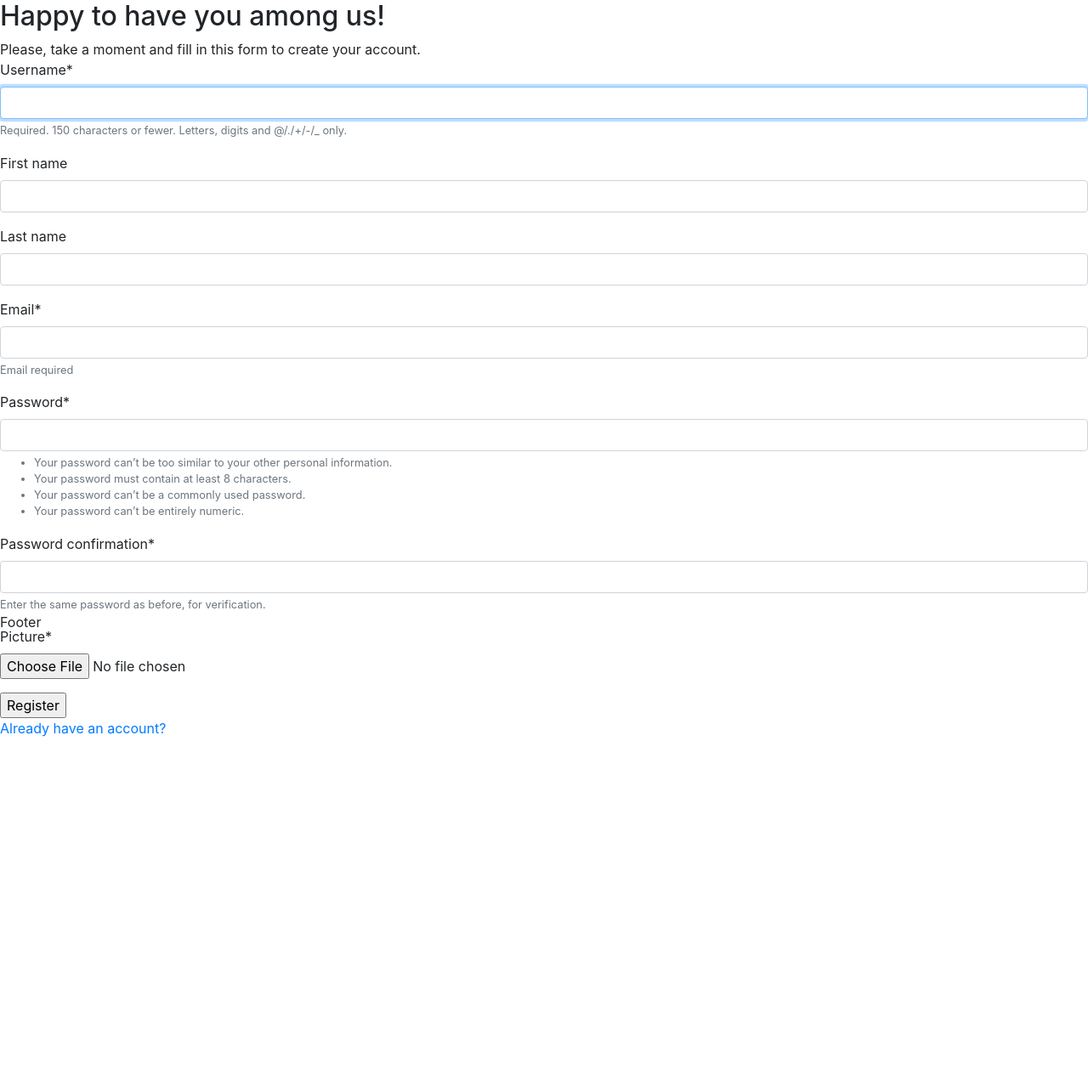
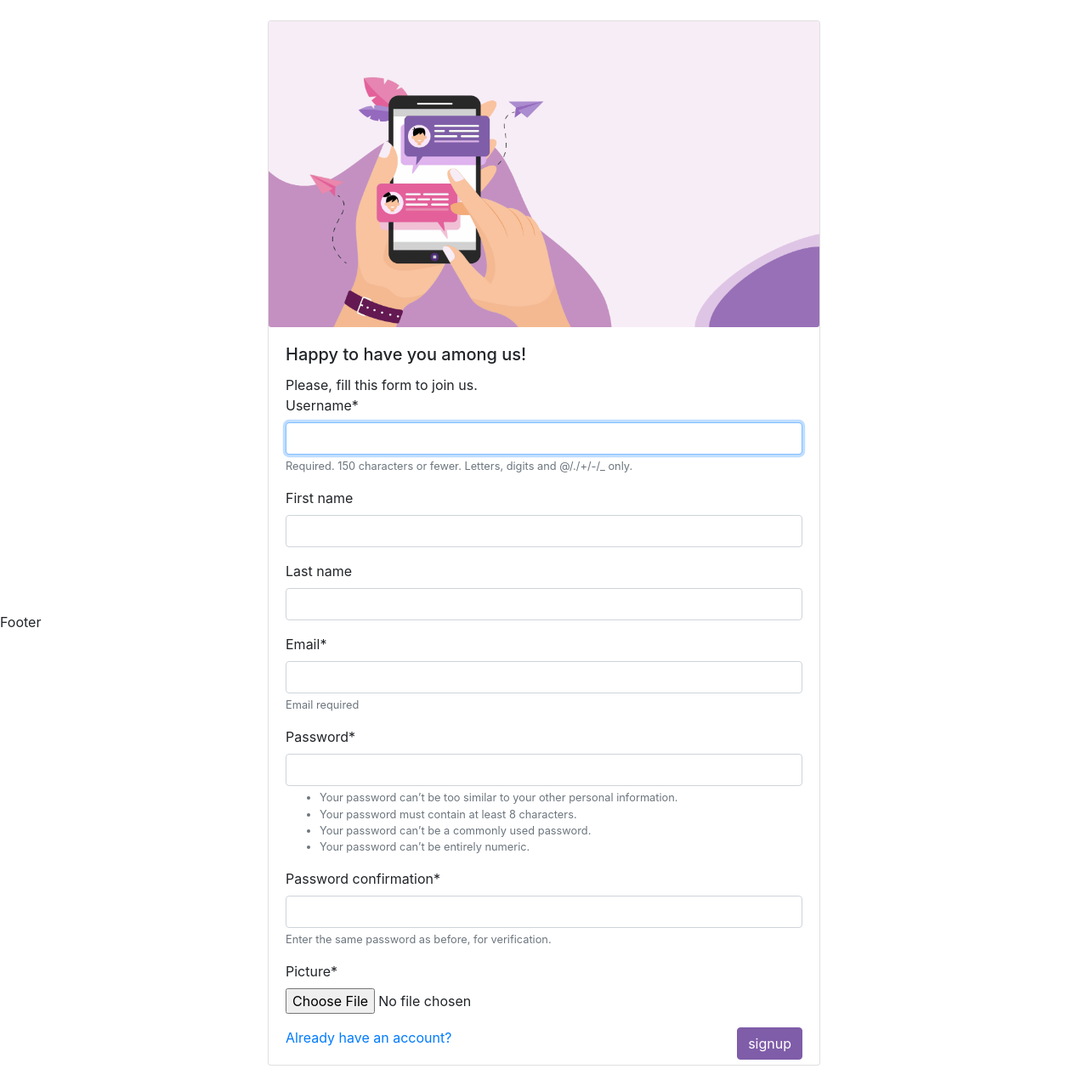
Before and after one commit to LaraDarine/lara-disqus, a Django app: page /accounts/signup/ in a window 1280 px wide. Shown: the part 56-1334 px from the top of the page at 85% size. Before the commit the page ends 923 px from the top, so only its background shows below. Run offline with Django 3.2, Linux system fonts and the light colour scheme; some libraries are stand-ins or nearby versions.

Commit message:
Update signup template :art:

```diff
--- a/accounts/views.py
+++ b/accounts/views.py
@@ -40,8 +40,8 @@ def signup(request):
         'text': {
             'title': 'Happy to have you among us!',
             'action': 'Register',
-            'description': '''Please, take a moment and fill
-             in this form to create your account.'''
+            'description': '''Please, fill
+             this form to join us.'''
         }
     }
     return render(request, 'registration/signup.html', context)
--- a/templates/registration/signup.html
+++ b/templates/registration/signup.html
@@ -1,22 +1,35 @@
+
 {% extends 'base.html' %}
 {% load crispy_forms_tags %}
+
 {% block title %}{{ text.title }}{% endblock %}
 
 {% block content %}
-    <section>
-        <h2>{{ text.title }}</h2>
-        <div>
-            {{ text.description }}
+<section class='container mx-auto my-4' style="max-width: 680px">
+    <div class="card mb-3" >
+        <div class="row no-gutters">
+            <div class="col-md-12">
+                <img src="/static/images/welcome.png" class="card-img" alt="welcome">
             </div>
-        <div>
+            <div class="col-md-12">
+                <div class="card-body">
+                    <h5 class="card-title">{{ text.title }}</h5>
+                    <div class="card-text">
+                        <div class="">{{ text.description }}</div>
                         <form action="" method="post" enctype="multipart/form-data">
                             {% csrf_token %}
                             {{ user_form | crispy}}
                             {{ picture_form | crispy }}
-                <input type="submit" value="{{ text.action }}">
+                            <div class="float float-right">
+                                <input class="btn btn-primary float-left" type="submit" value="signup">
+                            </div>
                         </form>
+                    </div>
                     <div>
-                <a href="{% url 'login' %}">Already have an account?</a>
+                        <a href="{% url 'login' %}" class="card-link">Already have an account?</a>
+                    </div>
+                </div>
+            </div>
         </div>
     </div>
 </section>
```
Lines whose indentation alone changed are shown as unchanged.
